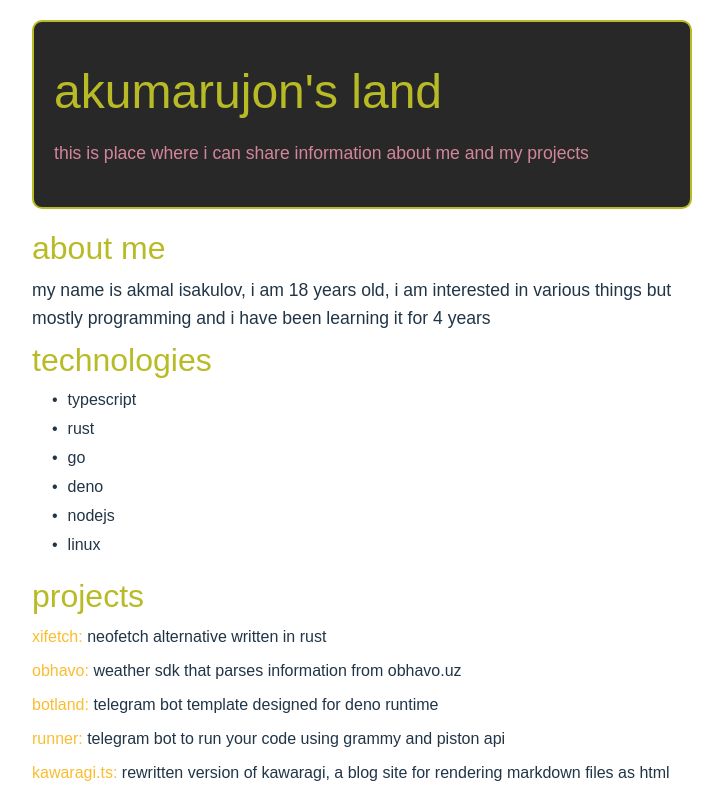
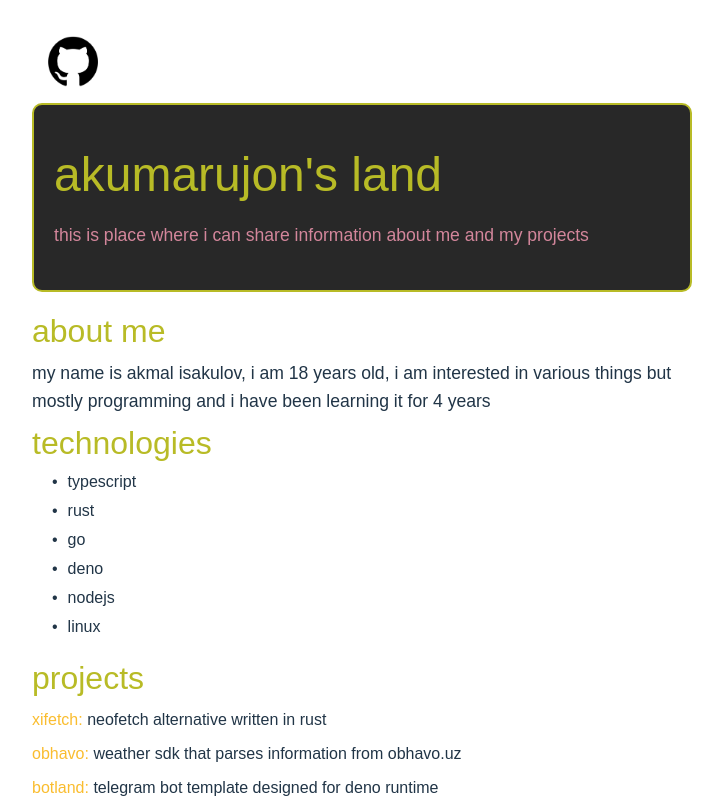
Before and after one commit to ae5259/humble, a React (Vite) app: page / in a window 1280 px wide. Shown: the top 798 px of the page, without its empty margins (278-1001 px from the left). Built offline with nearby package versions, Linux system fonts and the light colour scheme.

Commit message:
feat: github repo link

```diff
--- /dev/null
+++ b/public/links.json
@@ -0,0 +1,7 @@
+[
+  {
+    "name": "GitHub",
+    "link": "https://github.com/akumarujon/humble",
+    "icon": "../images/github.png"
+  }
+]
--- a/src/App.tsx
+++ b/src/App.tsx
@@ -1,5 +1,7 @@
 import "./App.css";
 import { v4 } from "uuid";
+
+import links from "../public/links.json";
 
 import Info from "./components/Info";
 import Contact from "./components/Contact";
@@ -13,6 +15,13 @@ function App() {
   return (
     <>
       <div className="App">
+        <div className="links content-center p-3">
+          {links.map((el) => (
+            <a href={el.link}>
+              <img width={50} src={el.icon} alt={el.name} />
+            </a>
+          ))}
+        </div>
         <header className="App-header">
           <h1>akumarujon's land</h1>
           <p>
```
Also changed, not shown: public/images/github.png (added).
